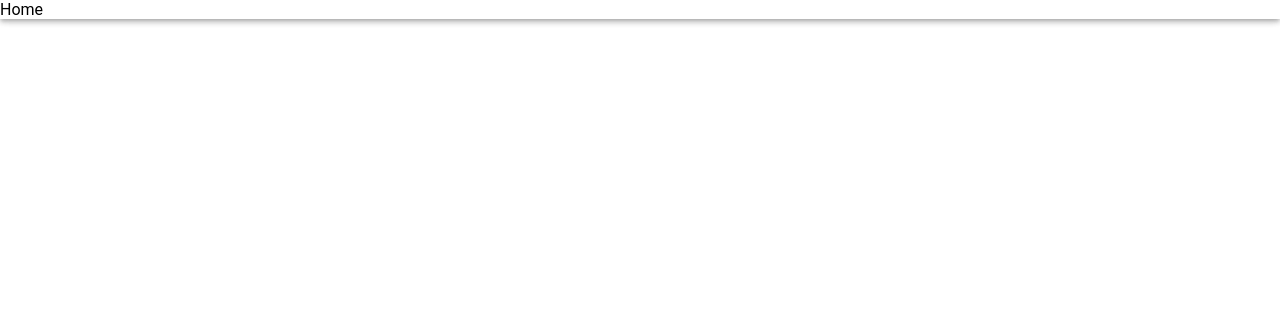
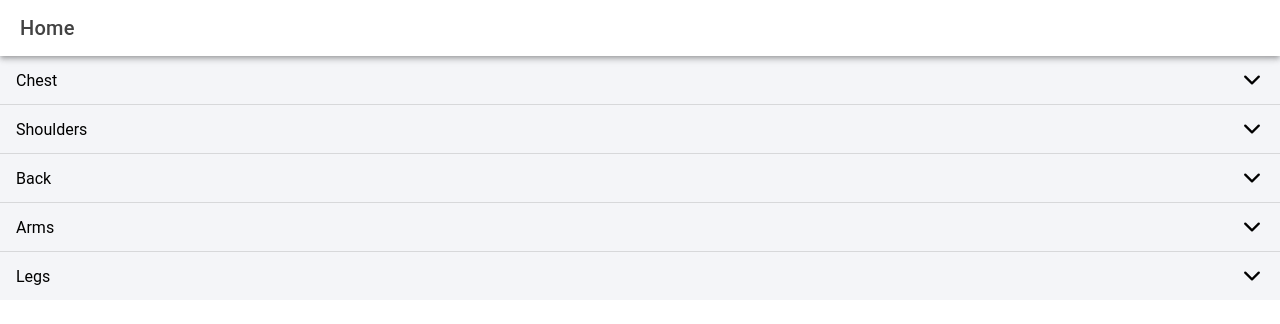
Before and after one commit to dteran24/lift-notesv2, a React (Vite) app: page / in a window 1280 px wide. Shown: the top 324 px of the page. Built offline with nearby package versions, Linux system fonts and the light colour scheme.

Commit message:
added list, cards and mock data

```diff
--- /dev/null
+++ b/src/MockData.json
@@ -0,0 +1,109 @@
+{
+  "Workouts": [
+    {
+      "Category": "Chest",
+      "Exercises": [
+        {
+          "WorkoutName": "Bench Press",
+          "Reps": 10,
+          "Sets": 3,
+          "Weight": 135,
+          "Notes": "Increased weight from last session",
+          "Date": "2023-08-14"
+        },
+        {
+          "WorkoutName": "Dumbbell Flyes",
+          "Reps": 12,
+          "Sets": 3,
+          "Weight": 40,
+          "Notes": "Focused on full range of motion",
+          "Date": "2023-08-13"
+        }
+      ]
+    },
+    {
+      "Category": "Shoulders",
+      "Exercises": [
+        {
+          "WorkoutName": "Military Press",
+          "Reps": 8,
+          "Sets": 4,
+          "Weight": 95,
+          "Notes": "Used barbell for better stability",
+          "Date": "2023-08-14"
+        },
+        {
+          "WorkoutName": "Lateral Raises",
+          "Reps": 15,
+          "Sets": 3,
+          "Weight": 20,
+          "Notes": "Controlled movement for maximum burn",
+          "Date": "2023-08-13"
+        }
+      ]
+    },
+    {
+      "Category": "Back",
+      "Exercises": [
+        {
+          "WorkoutName": "Deadlifts",
+          "Reps": 5,
+          "Sets": 5,
+          "Weight": 225,
+          "Notes": "Warmed up properly to avoid injury",
+          "Date": "2023-08-12"
+        },
+        {
+          "WorkoutName": "Pull-ups",
+          "Reps": 10,
+          "Sets": 3,
+          "Weight": 0,
+          "Notes": "Used wide grip for variety",
+          "Date": "2023-08-11"
+        }
+      ]
+    },
+    {
+      "Category": "Arms",
+      "Exercises": [
+        {
+          "WorkoutName": "Bicep Curls",
+          "Reps": 12,
+          "Sets": 4,
+          "Weight": 30,
+          "Notes": "Alternated between dumbbells and barbell",
+          "Date": "2023-08-10"
+        },
+        {
+          "WorkoutName": "Tricep Dips",
+          "Reps": 10,
+          "Sets": 3,
+          "Weight": 0,
+          "Notes": "Used bench for deeper stretch",
+          "Date": "2023-08-09"
+        }
+      ]
+    },
+    {
+      "Category": "Legs",
+      "Exercises": [
+        {
+          "WorkoutName": "Squats",
+          "Reps": 8,
+          "Sets": 4,
+          "Weight": 185,
+          "Notes": "Focused on maintaining proper form",
+          "Date": "2023-08-08"
+        },
+        {
+          "WorkoutName": "Leg Press",
+          "Reps": 12,
+          "Sets": 3,
+          "Weight": 320,
+          "Notes": "Adjusted seat position for comfort",
+          "Date": "2023-08-07"
+        }
+      ]
+    }
+  ]
+}
--- /dev/null
+++ b/src/components/WorkoutCard.tsx
@@ -0,0 +1,35 @@
+import {
+  IonCard,
+  IonCardContent,
+  IonCardHeader,
+  IonCardSubtitle,
+  IonCardTitle,
+  IonItem,
+  IonList,
+} from "@ionic/react";
+import { WorkoutItem } from "../models/WorkoutModel";
+
+interface WorkoutCardProps {
+  workoutItem: WorkoutItem;
+}
+
+const WorkoutCard = (props: WorkoutCardProps) => {
+  const { workoutItem } = props;
+  return (
+    <IonCard>
+      <IonCardHeader>
+        <IonCardTitle>{workoutItem.WorkoutName}</IonCardTitle>
+        <IonCardSubtitle>{`Last Updated: ${workoutItem.Date}`}</IonCardSubtitle>
+      </IonCardHeader>
+      <IonCardContent>
+        <IonList>
+          <IonItem>{`Reps: ${workoutItem.Reps}`}</IonItem>
+          <IonItem>{`Sets: ${workoutItem.Sets}`}</IonItem>
+          <IonItem>{`Weight: ${workoutItem.Weight}`}</IonItem>
+          <IonItem>{`Notes: ${workoutItem.Notes}`}</IonItem>
+        </IonList>
+      </IonCardContent>
+    </IonCard>
+  );
+};
+export default WorkoutCard;
--- /dev/null
+++ b/src/components/WorkoutList.tsx
@@ -0,0 +1,33 @@
+import {
+  IonAccordion,
+  IonAccordionGroup,
+  IonItem,
+  IonLabel,
+  IonCard,
+} from "@ionic/react";
+import mockData from "../MockData.json";
+import WorkoutCard from "./WorkoutCard";
+
+const WorkoutList = () => {
+  return (
+    <IonAccordionGroup>
+      {mockData.Workouts.map((workout, index) => {
+        return (
+          <IonAccordion value={index.toString()}>
+            <IonItem slot="header" color="light">
+              <IonLabel>{workout.Category}</IonLabel>
+            </IonItem>
+            {workout.Exercises.map((workoutItem) => {
+              return (
+                <div className="ion-padding" slot="content">
+                  <WorkoutCard workoutItem={workoutItem}/>
+                </div>
+              );
+            })}
+          </IonAccordion>
+        );
+      })}
+    </IonAccordionGroup>
+  );
+};
+export default WorkoutList;
--- /dev/null
+++ b/src/models/WorkoutModel.tsx
@@ -0,0 +1,17 @@
+import WorkoutList from "../components/WorkoutList";
+
+export interface WorkoutItem {
+  WorkoutName: String;
+  Reps: Number;
+  Sets: Number;
+  Weight: Number;
+  Notes: String;
+  Date: String;
+}
+export interface WorkoutList {
+  Chest: WorkoutItem[];
+  Shoulders: WorkoutItem[];
+  Back: WorkoutItem[];
+  Arms: WorkoutItem[];
+  Legs: WorkoutItem[];
+}
--- a/src/pages/Home.tsx
+++ b/src/pages/Home.tsx
@@ -1,10 +1,18 @@
-import { IonHeader, IonPage } from "@ionic/react"
+import { IonContent, IonHeader, IonPage, IonTitle, IonToolbar } from "@ionic/react";
+import WorkoutList from "../components/WorkoutList";
 
 const Home = () => {
-    return (
-        <IonPage>
-            <IonHeader>Home</IonHeader>
-        </IonPage>
-    )
-}
+  return (
+    <IonPage>
+      <IonHeader>
+        <IonToolbar>
+          <IonTitle>Home</IonTitle>
+        </IonToolbar>
+      </IonHeader>
+      <IonContent>
+        <WorkoutList />
+      </IonContent>
+    </IonPage>
+  );
+};
 export default Home;
```
